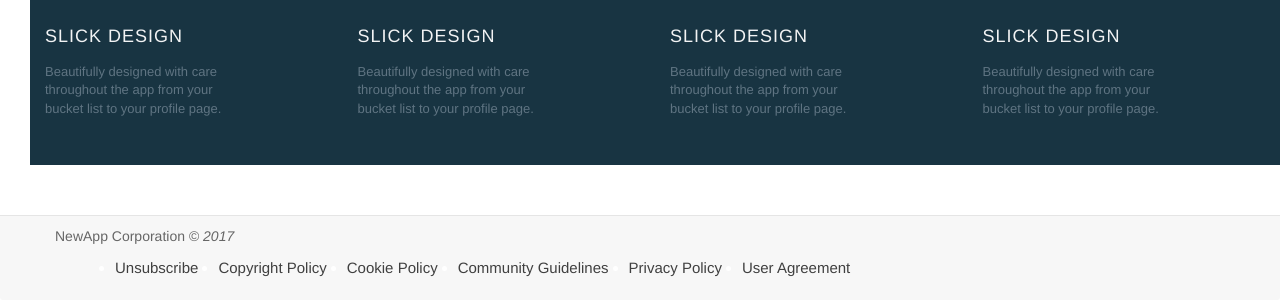
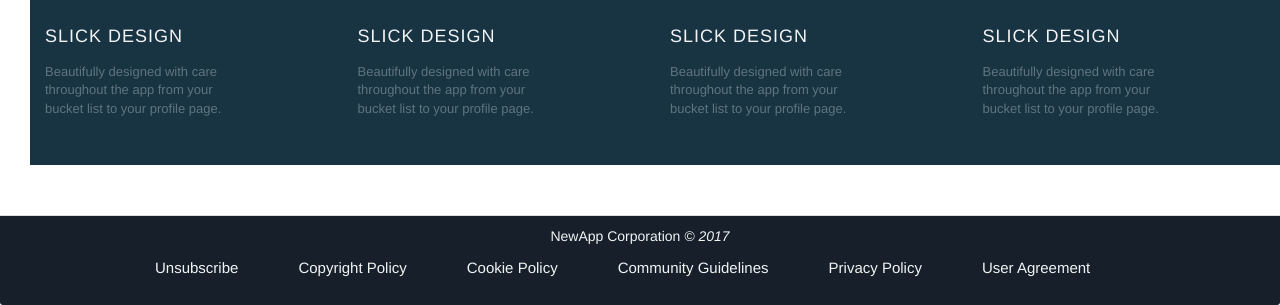
Before and after one commit to abhinaba1080/Angular-MVC-APP, a website: page index.html at #!/signup in a window 1280 px wide. Shown: the part 2257-2562 px from the top of the page. Drawn offline with Linux system fonts and the light colour scheme; some packages are replaced by stand-ins of ours; a script that the page names is missing; a web font is replaced by a local one.

Commit message:
footer_design_02

```diff
--- a/server/server.js
+++ b/server/server.js
@@ -27,6 +27,6 @@ app.get('/index.html',function(req,res){
 });
 
 
-app.listen(3003, function () {
+app.listen(3000, function () {
   console.log('Example app listening on port 3003!')
 });
--- a/styles/styles.css
+++ b/styles/styles.css
@@ -205,21 +205,29 @@ body {
 
 /* FOOTER */
 .panel-footer{
-	margin-top: 30px;
+/* 	margin-top: 30px; */
 	padding-top: 2px;
-	padding-bottom: 10px;
-	background-color: #34495E;
+/* 	padding-bottom: 10px; */
 	border-top:0;
-	opacity: 0.75;
+/* 	opacity: 0.75; */
+}
+#footerClass{
+
+	background-color: #17202A  ;
+}
+.panel-footer p{
+	text-align:center;
+	color:#F0F3F4;
 }
 #footerList{
     font-weight: bold;
-    font-size: 12px;
+    font-size: 15px;
     line-height: 14px;
-    color: #fff;
+    color: #17202A  ;
     font-weight: normal;
     display: -moz-inline-stack;
     display: inline-block;
+		padding-bottom:5px;
     vertical-align: middle;
   }
 
@@ -228,12 +236,12 @@ body {
     line-height: 14px;
     font-weight: normal;
     margin-top: 5px;
-    margin-left:20px;
+    margin-left:60px;
     margin-bottom: 5px;
     float: right;
 }
 #footerItem a{
-  color:black;
+  color:#F0F3F4;
 }
 /* END FOOTER */
 
--- a/views/home/homepage.html
+++ b/views/home/homepage.html
@@ -197,7 +197,7 @@ $(document).ready(function(){
 
 <!--start footer-->
 
-<footer class="panel-footer">
+<footer id="footerClass" class="panel-footer">
       <div class="container">
         <div class="row">
           <p class="copyright guest"><span>NewApp Corporation</span> <em>© 2017</em></p>
```
Also changed, not shown: views/signup/signup.html (+1 -1 lines).
